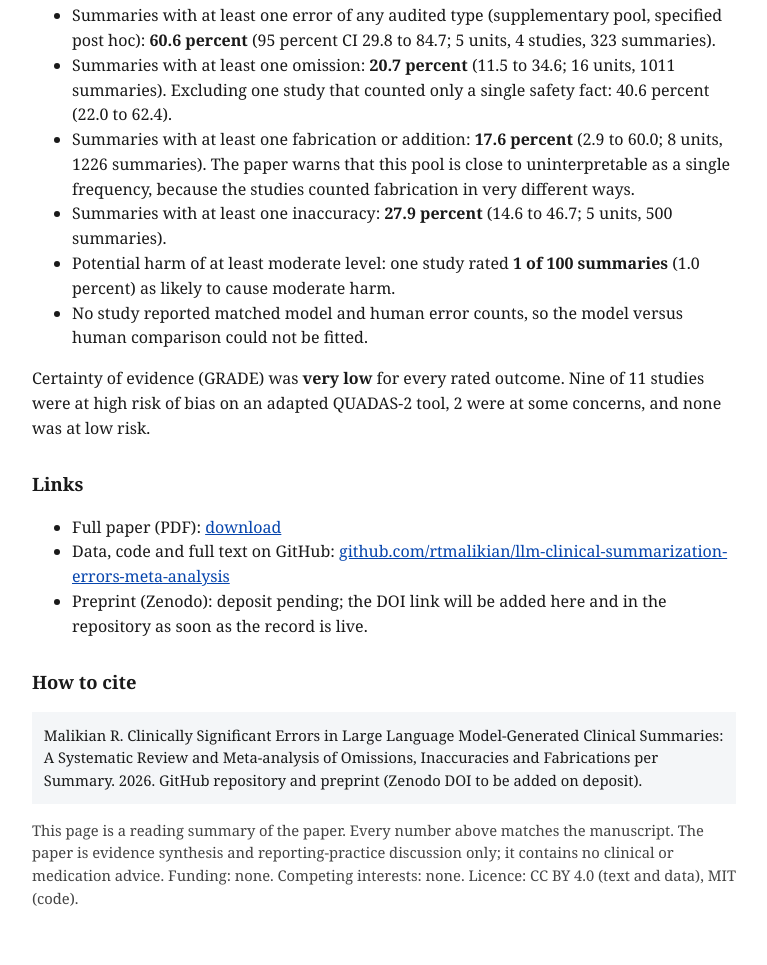
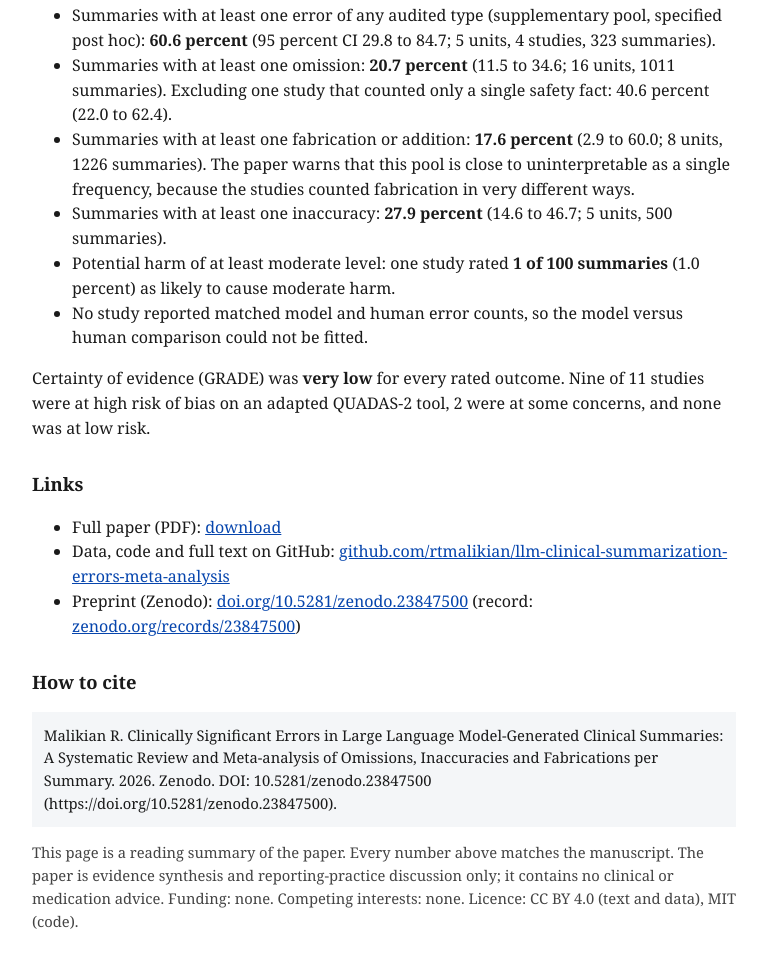
Before and after one commit to rtmalikian/llm-clinical-summarization-errors-meta-analysis, a plain HTML site: page docs/index.html in a window 1280 px wide. Shown: the part 1002-1967 px from the top of the page, without its empty margins (256-1023 px from the left). Before the commit the page ends 1944 px from the top, so only its background shows below. Drawn offline with Linux system fonts and the light colour scheme.

Commit message:
Wire Zenodo DOI 10.5281/zenodo.23847500 into README, CITATION.cff and Pages page
Signed-off-by: Raphael Malikian <rtmalikian@gmail.com>

```diff
--- a/docs/index.html
+++ b/docs/index.html
@@ -48,11 +48,11 @@ ORCID: <a href="https://orcid.org/0009-0008-4326-4205">0009-0008-4326-4205</a></
 <ul>
 <li>Full paper (PDF): <a href="https://github.com/rtmalikian/llm-clinical-summarization-errors-meta-analysis/raw/main/manuscript.pdf">download</a></li>
 <li>Data, code and full text on GitHub: <a href="https://github.com/rtmalikian/llm-clinical-summarization-errors-meta-analysis">github.com/rtmalikian/llm-clinical-summarization-errors-meta-analysis</a></li>
-<li>Preprint (Zenodo): <span id="doi">deposit pending; the DOI link will be added here and in the repository as soon as the record is live.</span></li>
+<li>Preprint (Zenodo): <a id="doi" href="https://doi.org/10.5281/zenodo.23847500">doi.org/10.5281/zenodo.23847500</a> (record: <a href="https://zenodo.org/records/23847500">zenodo.org/records/23847500</a>)</li>
 </ul>
 
 <h2>How to cite</h2>
-<span class="cite">Malikian R. Clinically Significant Errors in Large Language Model-Generated Clinical Summaries: A Systematic Review and Meta-analysis of Omissions, Inaccuracies and Fabrications per Summary. 2026. GitHub repository and preprint (Zenodo DOI to be added on deposit).</span>
+<span class="cite">Malikian R. Clinically Significant Errors in Large Language Model-Generated Clinical Summaries: A Systematic Review and Meta-analysis of Omissions, Inaccuracies and Fabrications per Summary. 2026. Zenodo. DOI: 10.5281/zenodo.23847500 (https://doi.org/10.5281/zenodo.23847500).</span>
 
 <p class="small">This page is a reading summary of the paper. Every number above matches the manuscript. The paper is evidence synthesis and reporting-practice discussion only; it contains no clinical or medication advice. Funding: none. Competing interests: none. Licence: CC BY 4.0 (text and data), MIT (code).</p>
 
```
Also changed, not shown: 2 other files.
